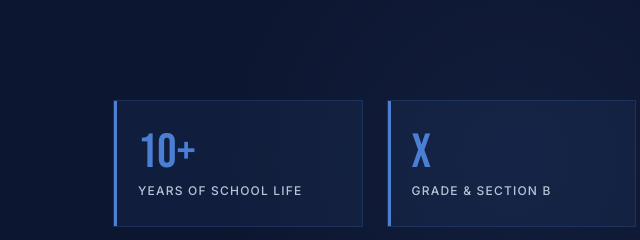
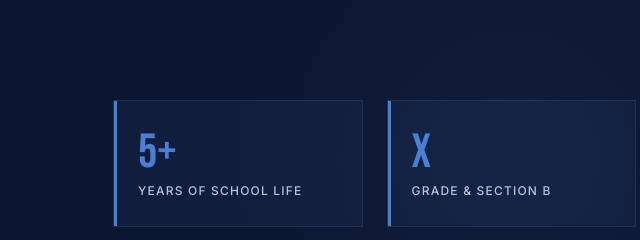
Before and after one commit to ilthouna50-ctrl/akshaj-biography, a plain HTML site: page index.html in a window 1280 px wide. Shown: the part 840-1080 px from the top of the page, 567-1207 px from the left. Drawn offline with nearby package versions, Linux system fonts and the light colour scheme; a web font is replaced by a local one.

```diff
--- a/index.html
+++ b/index.html
@@ -973,7 +973,7 @@
       <div>
         <div class="stat-grid">
           <div class="stat-card">
-            <div class="stat-num">10+</div>
+            <div class="stat-num">5+</div>
             <div class="stat-label">Years of School Life</div>
           </div>
           <div class="stat-card">
```
